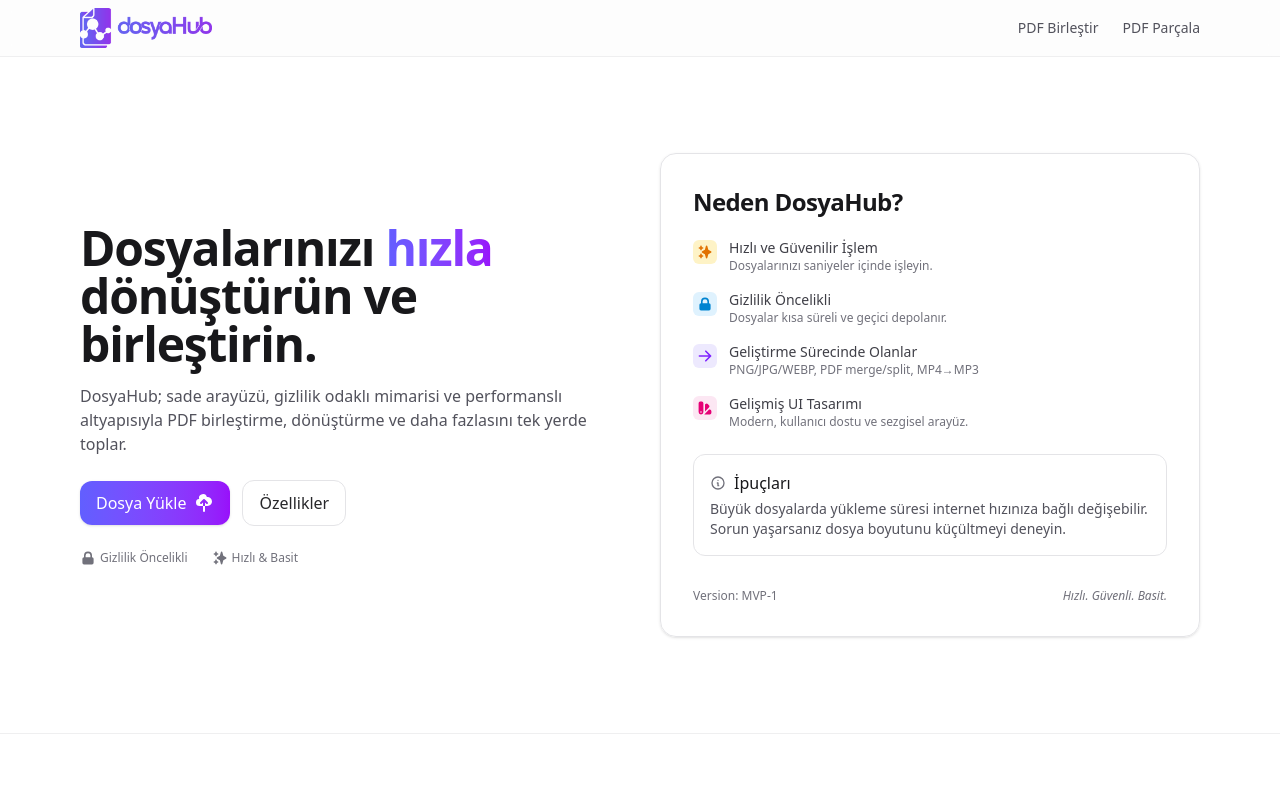
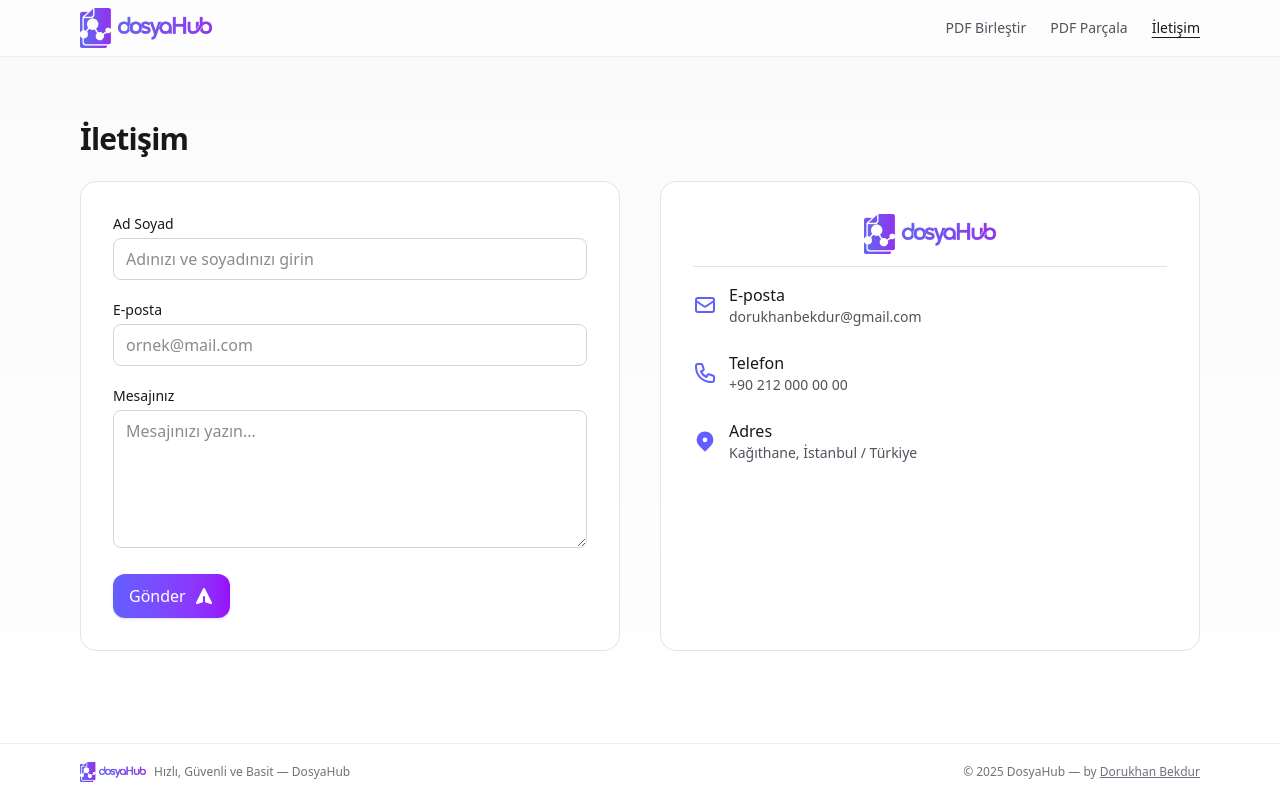
Before and after one commit to DorukhanBekdur/dosyahub, a React (Vite) app in the folder web/: page /iletisim in a window 1280 px wide. Before the commit this address led to /. Shown: the top 797 px of the page. Built offline with nearby package versions, Linux system fonts and the light colour scheme; no server answers.

Commit message:
Add contact page with form, contact info card, and logo divider

```diff
--- a/web/src/App.jsx
+++ b/web/src/App.jsx
@@ -11,6 +11,7 @@
 import LandingPage from "./pages/LandingPage";
 import MergePdfPage from "./pages/MergePdfPage";
 import SplitPage from "./pages/SplitPage";
+import IletisimPage from "./pages/IletişimPage";
 
 export default function App() {
   return (
@@ -43,6 +44,10 @@
               }
             />
 
+            {/* İletişim */}
+            <Route path="/iletisim" element={<IletisimPage />} />
+
+            {/* Not Found */}
             <Route path="*" element={<Navigate to="/" replace />} />
           </Routes>
         </main>
--- a/web/src/components/layout/Navbar.jsx
+++ b/web/src/components/layout/Navbar.jsx
@@ -19,6 +19,7 @@
           <Logo size="lg" />
         </NavLink>
 
+        {/* Masaüstü Menü */}
         <div className="hidden md:flex items-center gap-6">
           <NavLink
             to="/merge-pdf"
@@ -36,8 +37,17 @@
           >
             PDF Parçala
           </NavLink>
+          <NavLink
+            to="/iletisim"
+            className={({ isActive }) =>
+              `${linkBase} ${isActive ? active : ""}`
+            }
+          >
+            İletişim
+          </NavLink>
         </div>
 
+        {/* Mobil Menü Butonu */}
         <button
           onClick={() => setOpen((v) => !v)}
           aria-expanded={open}
@@ -60,6 +70,7 @@
         </button>
       </div>
 
+      {/* Mobil Menü */}
       {open && (
         <div className="md:hidden border-t border-zinc-200/60 dark:border-zinc-800/60 bg-white/90 dark:bg-zinc-900/90 backdrop-blur-sm">
           <div className="mx-auto max-w-6xl px-4 py-3 flex flex-col gap-2">
@@ -81,6 +92,15 @@
             >
               PDF Parçala
             </NavLink>
+            <NavLink
+              to="/iletisim"
+              onClick={closeMenu}
+              className={({ isActive }) =>
+                `py-2 ${linkBase} ${isActive ? active : ""}`
+              }
+            >
+              İletişim
+            </NavLink>
           </div>
         </div>
       )}
--- /dev/null
+++ b/web/src/pages/IletişimPage.jsx
@@ -0,0 +1,126 @@
+import Logo from "../components/common/Logo";
+import { useState } from "react";
+import {
+  HiOutlineMail,
+  HiOutlinePhone,
+  HiLocationMarker,
+  HiPaperAirplane,
+} from "react-icons/hi";
+
+export default function IletisimPage() {
+  const [formData, setFormData] = useState({
+    name: "",
+    email: "",
+    message: "",
+  });
+
+  const handleChange = (e) => {
+    setFormData((prev) => ({ ...prev, [e.target.name]: e.target.value }));
+  };
+
+  const handleSubmit = (e) => {
+    e.preventDefault();
+    console.log(formData);
+    // Buraya EmailJS veya backend API entegrasyonu eklenecek.
+    alert("Mesajınız gönderildi! Teşekkürler.");
+    setFormData({ name: "", email: "", message: "" });
+  };
+
+  return (
+    <section className="mx-auto max-w-6xl px-4 py-16">
+      <h1 className="text-2xl md:text-3xl font-semibold tracking-tight mb-6">
+        İletişim
+      </h1>
+
+      <div className="grid md:grid-cols-2 gap-10">
+        <form
+          onSubmit={handleSubmit}
+          className="rounded-2xl border border-zinc-200 dark:border-zinc-800 bg-white/90 dark:bg-zinc-900/90 p-6 md:p-8 space-y-5"
+        >
+          <div>
+            <label className="block text-sm font-medium mb-1">Ad Soyad</label>
+            <input
+              type="text"
+              name="name"
+              value={formData.name}
+              onChange={handleChange}
+              className="w-full rounded-lg border border-zinc-300 dark:border-zinc-700 px-3 py-2 bg-white dark:bg-zinc-950 focus:outline-none focus:ring focus:ring-indigo-400/50"
+              placeholder="Adınızı ve soyadınızı girin"
+              required
+            />
+          </div>
+
+          <div>
+            <label className="block text-sm font-medium mb-1">E-posta</label>
+            <input
+              type="email"
+              name="email"
+              value={formData.email}
+              onChange={handleChange}
+              className="w-full rounded-lg border border-zinc-300 dark:border-zinc-700 px-3 py-2 bg-white dark:bg-zinc-950 focus:outline-none focus:ring focus:ring-indigo-400/50"
+              placeholder="ornek@mail.com"
+              required
+            />
+          </div>
+
+          <div>
+            <label className="block text-sm font-medium mb-1">Mesajınız</label>
+            <textarea
+              name="message"
+              value={formData.message}
+              onChange={handleChange}
+              rows="5"
+              className="w-full rounded-lg border border-zinc-300 dark:border-zinc-700 px-3 py-2 bg-white dark:bg-zinc-950 focus:outline-none focus:ring focus:ring-indigo-400/50"
+              placeholder="Mesajınızı yazın..."
+              required
+            ></textarea>
+          </div>
+
+          <button
+            type="submit"
+            className="inline-flex items-center gap-2 rounded-xl bg-gradient-to-r from-indigo-500 to-purple-600 px-4 py-2.5 text-white font-medium shadow hover:opacity-95 cursor-pointer"
+          >
+            Gönder <HiPaperAirplane className="h-5 w-5" />
+          </button>
+        </form>
+
+        <div className="rounded-2xl border border-zinc-200 dark:border-zinc-800 bg-white/90 dark:bg-zinc-900/90 p-6 md:p-8 space-y-6">
+          <div className="flex flex-col items-center mb-4">
+            <Logo size="lg" />
+            <div className="w-full border-t border-zinc-200 dark:border-zinc-800 mt-3"></div>
+          </div>
+
+          <div className="flex items-center gap-3">
+            <HiOutlineMail className="h-6 w-6 text-indigo-500" />
+            <div>
+              <p className="font-medium">E-posta</p>
+              <p className="text-sm text-zinc-600 dark:text-zinc-400">
+                dorukhanbekdur@gmail.com
+              </p>
+            </div>
+          </div>
+
+          <div className="flex items-center gap-3">
+            <HiOutlinePhone className="h-6 w-6 text-indigo-500" />
+            <div>
+              <p className="font-medium">Telefon</p>
+              <p className="text-sm text-zinc-600 dark:text-zinc-400">
+                +90 212 000 00 00
+              </p>
+            </div>
+          </div>
+
+          <div className="flex items-center gap-3">
+            <HiLocationMarker className="h-6 w-6 text-indigo-500" />
+            <div>
+              <p className="font-medium">Adres</p>
+              <p className="text-sm text-zinc-600 dark:text-zinc-400">
+                Kağıthane, İstanbul / Türkiye
+              </p>
+            </div>
+          </div>
+        </div>
+      </div>
+    </section>
+  );
+}
```
